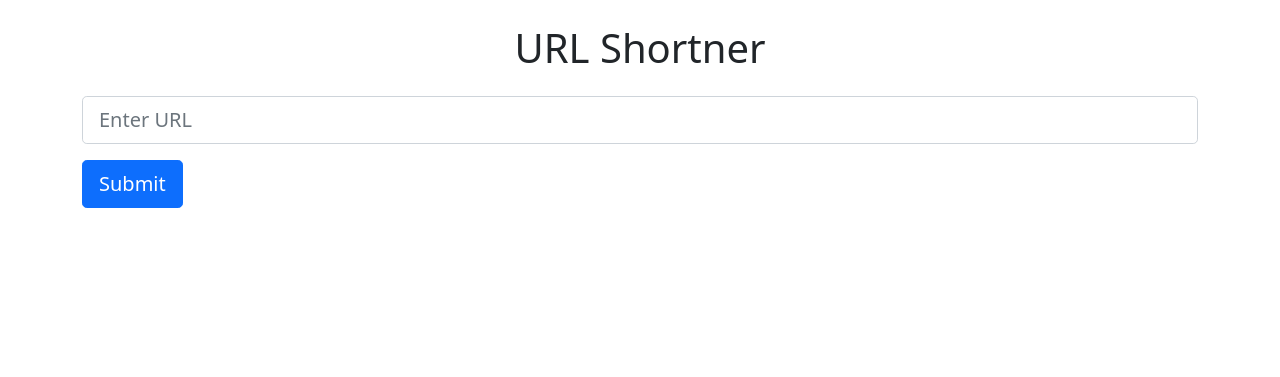
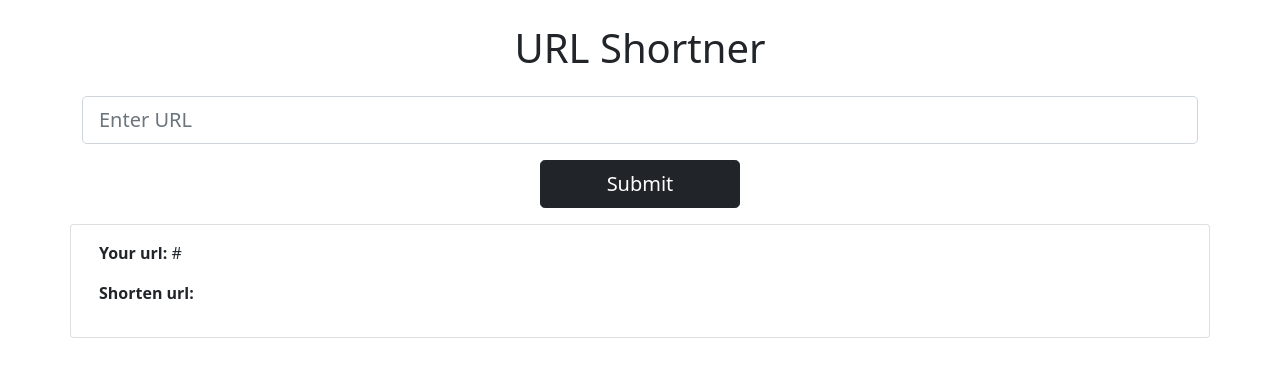
Before and after one commit to sachin-404/url-shortener-api, a FastAPI app: template templates/index.html in a window 1280 px wide. Shown: the part 56-433 px from the top of the page. Run offline with FastAPI, Linux system fonts and the light colour scheme; the template is opened without the code that fills it: most values are stand-ins (such as "Sample title", 1, 10 or a date in 2020).

Commit message:
added url display card

```diff
--- a/main.py
+++ b/main.py
@@ -1,4 +1,4 @@
-from fastapi import FastAPI, Request
+from fastapi import FastAPI, Request, Form
 from fastapi.responses import HTMLResponse
 from fastapi.templating import Jinja2Templates
 # from fastapi.staticfiles import StaticFiles
@@ -11,3 +11,9 @@ templates = Jinja2Templates(directory="templates")
 @app.get("/", response_class=HTMLResponse)
 async def index(request: Request):
     return templates.TemplateResponse("index.html", {"request": request})
+
+@app.post("/url_input", response_class= HTMLResponse)
+async def url_input(request: Request, url_input: str = Form(default=None)):
+    if url_input is not None and url_input.strip() != "":
+        print(url_input)
+    return templates.TemplateResponse("index.html", {"request": request, "url_input": url_input})
--- a/templates/index.html
+++ b/templates/index.html
@@ -37,7 +37,7 @@
           <h1>URL Shortner</h1>
         </div>
 
-        <form>
+        <form action="/url_input", method="post">
           <div class="mb-3">
             <!-- <label for="urlInput" class="form-label">Enter URL</label> -->
             <input
@@ -45,10 +45,29 @@
               type="text"
               id="urlInput"
               placeholder="Enter URL"
+              name="url_input"
             />
           </div>
-          <button type="submit" class="btn btn-lg btn-primary">Submit</button>
+          <div class="text-center mt-2 mb-2">
+            <button
+              type="submit"
+              class="btn btn-lg btn-dark"
+              style="width: 200px"
+            >
+              Submit
+            </button>
+          </div>
         </form>
+
+        {% if url_input %}
+        <div class="card mt-2">
+          <div class="card-body">
+            <p><strong>Your url: </strong> {{ url_input }}</p>
+            <p><strong>Shorten url: </strong></p>
+          </div>
+        </div>
+        {% endif %}
+
       </div>
     </div>
 
```
